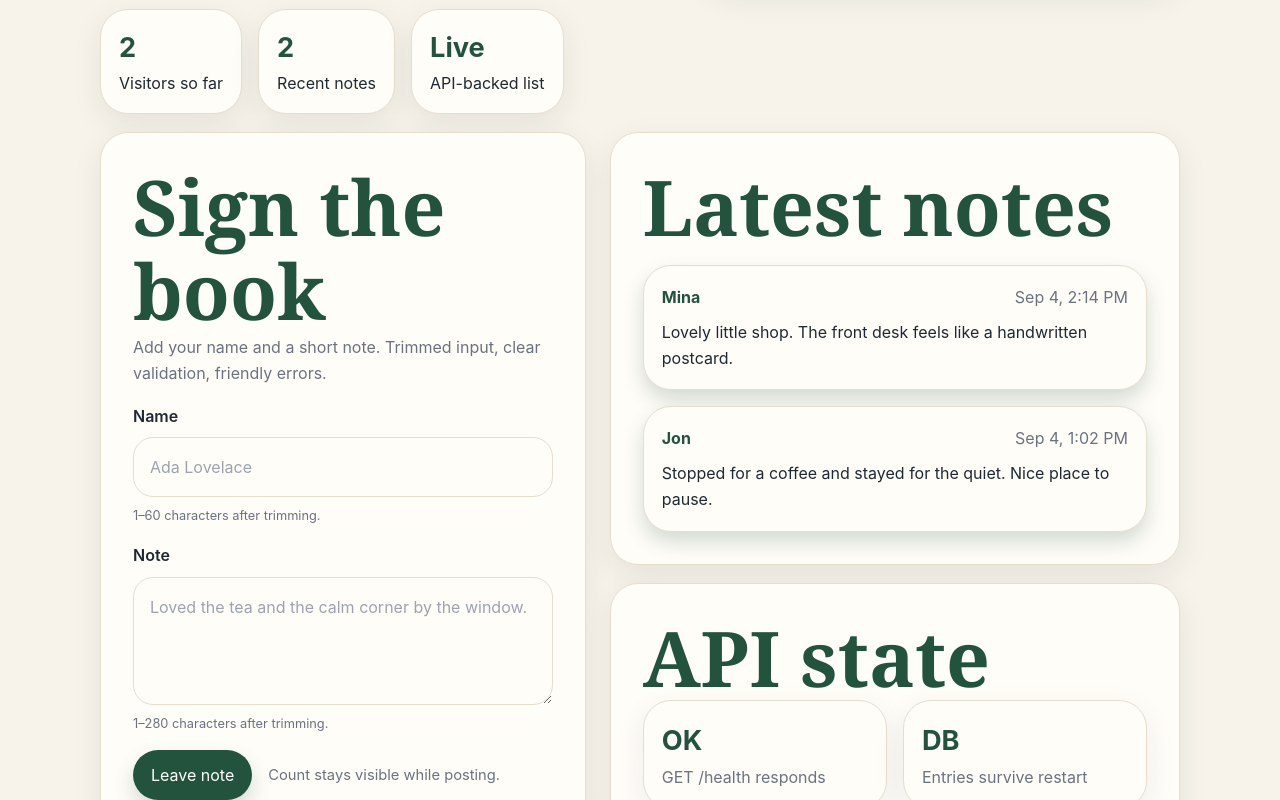
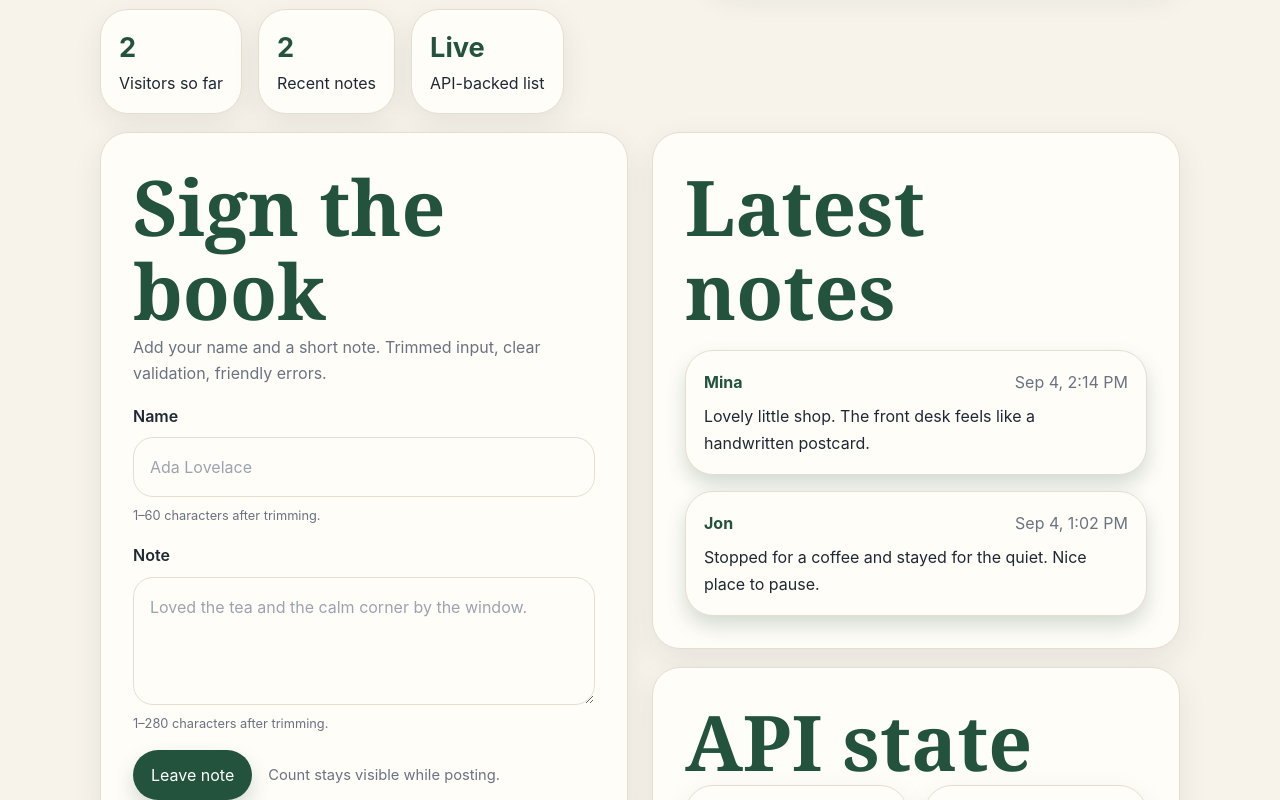
Before and after one commit to ThanhNV121097/project-dd194c58, a Next.js app in the folder code/frontend/: page / in a window 1280 px wide. Shown: the part 580-1380 px from the top of the page. Built offline with nearby package versions, Linux system fonts and the light colour scheme.

Commit message:
use tokenized section grid and breakpoint

```diff
--- a/code/frontend/components/GuestBookPage.module.css
+++ b/code/frontend/components/GuestBookPage.module.css
@@ -82,7 +82,7 @@
 .count,
 .notice { color: var(--color-text-muted); }
 .scribble { position: absolute; right: var(--space-4); bottom: var(--space-4); width: calc(var(--space-16) * 2); height: calc(var(--space-16) * 2); color: var(--color-primary); opacity: 0.2; }
-.section { display: grid; grid-template-columns: minmax(0, 0.92fr) minmax(0, 1.08fr); gap: var(--space-6); align-items: start; }
+.section { display: grid; grid-template-columns: repeat(auto-fit, minmax(calc(var(--space-16) * 4 + var(--space-2)), 1fr)); gap: var(--space-6); align-items: start; }
 .form,
 .entries { padding: var(--space-8); }
 .form h2,
```
